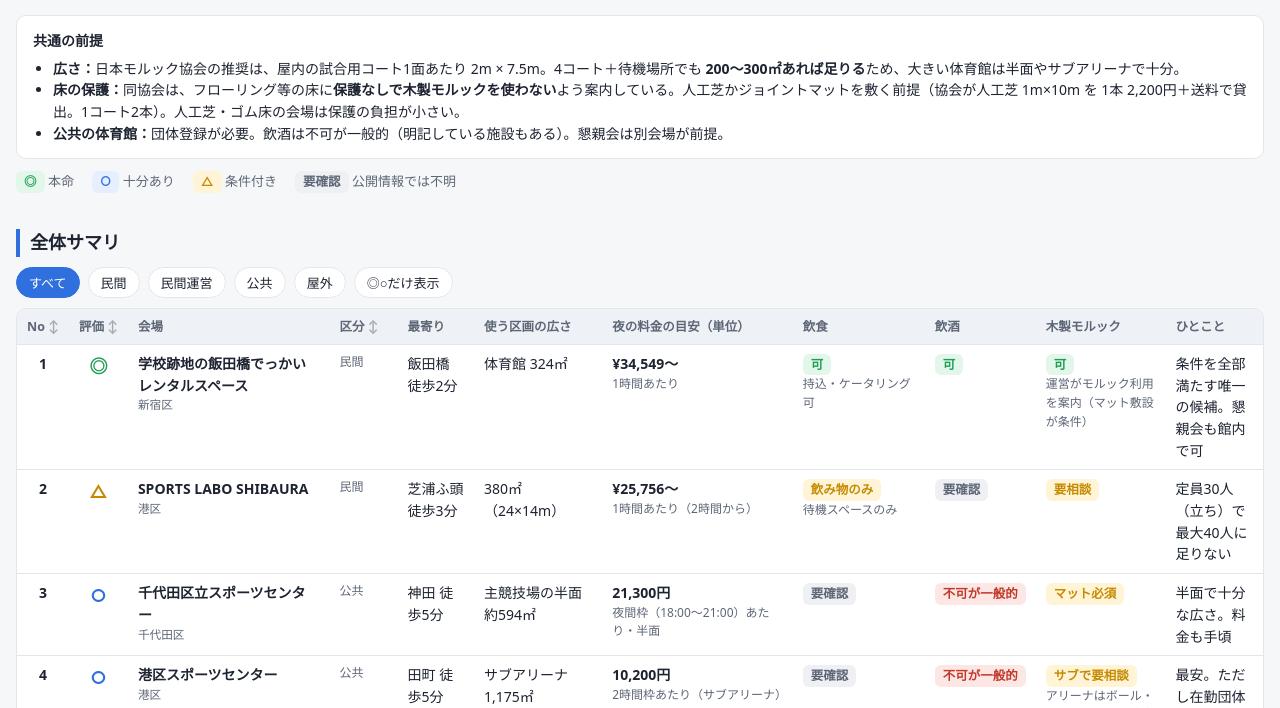
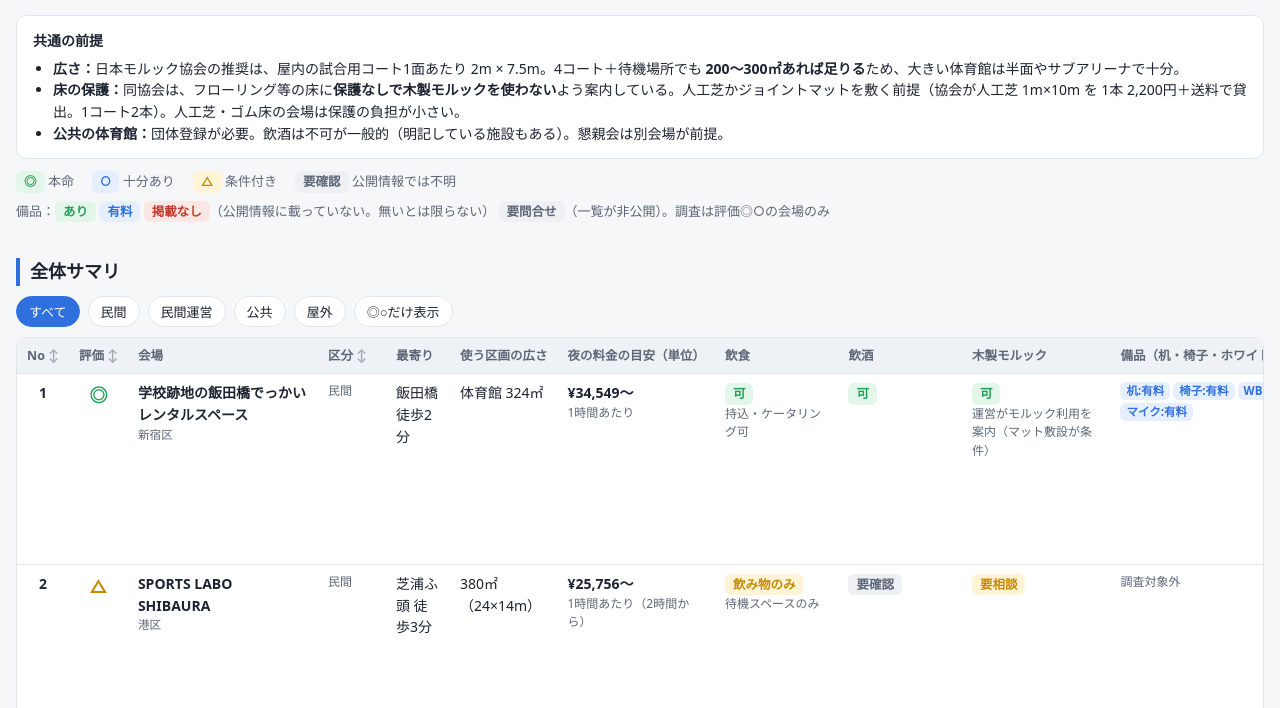
Before and after one commit to Junichi925/molkky-venues, a plain HTML site: page index.html in a window 1280 px wide. Shown: the part 90-798 px from the top of the page. Drawn offline with Linux system fonts and the light colour scheme.

Commit message:
Add equipment info for top-rated venues; fix BUDDY, Sports Zero, Meguro details
Co-Authored-By: Claude Opus 5.5 <noreply@anthropic.com>

```diff
--- a/index.html
+++ b/index.html
@@ -52,6 +52,8 @@ td.name small{display:block;font-weight:400;color:var(--muted)}
 .mark{font-size:18px;font-weight:700;text-align:center}
 .mark.best{color:var(--best)} .mark.good{color:var(--good)} .mark.cond{color:var(--cond)}
 td.detail{min-width:220px}
+.eq{display:flex;flex-wrap:wrap;gap:3px;min-width:200px}
+.eq .b{font-size:11.5px;padding:0 6px}
 td.links a{display:block;color:var(--accent);text-decoration:none;white-space:nowrap}
 td.links a:hover{text-decoration:underline}
 .type{font-size:12px;color:var(--muted);white-space:nowrap}
@@ -77,6 +79,7 @@ footer{color:var(--muted);font-size:12.5px;margin-top:28px}
     <span><span class="b good">○</span> 十分あり</span>
     <span><span class="b cond">△</span> 条件付き</span>
     <span><span class="b na">要確認</span> 公開情報では不明</span>
+    <span>備品：<span class="b best">あり</span> <span class="b good">有料</span> <span class="b ng">掲載なし</span>（公開情報に載っていない。無いとは限らない） <span class="b na">要問合せ</span>（一覧が非公開）。調査は評価◎○の会場のみ</span>
   </div>
 
   <h2>全体サマリ</h2>
@@ -92,6 +95,7 @@ footer{color:var(--muted);font-size:12.5px;margin-top:28px}
     <th>飲食</th>
     <th>飲酒</th>
     <th>木製モルック</th>
+    <th>備品（机・椅子・ホワイトボード・得点板・マイク）</th>
     <th>ひとこと</th>
   </tr></thead><tbody></tbody></table></div>
 
@@ -104,6 +108,7 @@ footer{color:var(--muted);font-size:12.5px;margin-top:28px}
     <th>営業・利用時間</th>
     <th>最寄り</th>
     <th>予約・登録</th>
+    <th>備品</th>
     <th>備考</th>
     <th>評価・意見</th>
     <th>リンク</th>
@@ -211,11 +216,11 @@ const V = [
   opinion:"公共の中では広さ・料金のバランスが良い",
   links:[["団体利用","https://www.chuo-sports.jp/guide/"]]},
  {no:9,name:"目黒区民センター体育館",area:"目黒区",type:"公共",rank:"good",
-  station:"目黒 徒歩10分",size:"体育室 735㎡",
+  station:"目黒 徒歩10分",size:"体育室 783㎡（35×21m）",
   price:"16,500円",unit:"夜間枠（3時間）あたり・区外料金",
   food:["要確認","na"],drink:["不可が一般的","ng"],molkky:["マット必須","cond"],
   one:"区外料金が公開されていてわかりやすい",
-  sizeD:"体育室 735㎡",
+  sizeD:"体育室 783㎡（35m×21m、区公式）",
   priceD:"夜間枠（3時間）：区外 16,500円／区民 8,200円（2025/4改定）",
   hours:"夜間枠あり",
   reserve:"事前の団体登録が必要",
@@ -322,15 +327,15 @@ const V = [
   links:[["スポーツゾーン","https://www.ys-tokyobay.co.jp/sports/"],["レストラン","https://www.ys-tokyobay.co.jp/restaurant/"]]},
  {no:20,name:"BUDDYスポーツアリーナ",area:"江東区",type:"民間",rank:"good",
   station:"有明テニスの森 徒歩12分",size:"要確認",
-  price:"¥24,200〜",unit:"1時間あたり（平日10:00〜18:00・ビジターの例）",
-  food:["館内レストラン","good","BBQ施設あり"],drink:["要確認","na"],molkky:["要確認","na"],
-  one:"23時まで使えて、飲食施設が揃っている",
-  sizeD:"屋内多目的スポーツ施設（アリーナコートの広さは要確認）",
-  priceD:"アリーナコート ¥24,200／1時間（平日10:00〜18:00・ビジターの例）。夜間料金は要確認",
-  hours:"9:00〜23:00",
-  reserve:"電話 03-6426-0327 またはメール",
-  note:"レストラン・BBQ施設あり。有料駐車場27台",opinion:"問い合わせる価値あり",
-  links:[["公式","https://ariake-sportsarena.com/"]]},
+  price:"¥29,700",unit:"1時間あたり（平日18:00〜23:00・ビジター）。4時間以上は ¥66,000／1時間",
+  food:["館内レストラン","good","BBQ施設あり・会議室で飲食可"],drink:["要確認","na"],molkky:["要確認","na"],
+  one:"23時まで使えて、飲食施設が揃っている。4時間以上は割高",
+  sizeD:"屋内多目的スポーツ施設。アリーナコートは1階（広さは要確認）",
+  priceD:"アリーナコート：平日18:00〜23:00 ビジター ¥29,700／1時間（有料会員 ¥27,500）、平日10:00〜18:00 ビジター ¥24,200／1時間。1日4時間以上は大枠扱いで ¥66,000／1時間（電話予約のみ・キャンセル不可）",
+  hours:"平日10:00〜23:00、土日祝9:00〜23:00",
+  reserve:"LaBOLA予約。ビジターは30日前から。4時間以上は電話（03-6426-0327）",
+  note:"レストラン・BBQ施設あり。有料駐車場27台。企業運動会・大型イベントの相談窓口あり",opinion:"問い合わせる価値あり。3時間以内に収めたい",
+  links:[["公式","https://ariake-sportsarena.com/"],["予約","https://yoyaku.labola.jp/r/shop/2127/"],["企業利用","https://ariake-sportsarena.com/rental"]]},
  {no:21,name:"IKUSA ARENA",area:"練馬区",type:"民間",rank:"cond",
   station:"東武練馬 徒歩10分",size:"約700㎡（メインフロア）〜約1,000㎡",
   price:"¥65,000",unit:"1時間あたり（平日・通常シーズン）",
@@ -344,12 +349,12 @@ const V = [
  {no:22,name:"スポーツゼロ",area:"杉並区",type:"民間",rank:"good",
   station:"新高円寺 徒歩2分",size:"屋内人工芝 約171㎡",
   price:"¥5,000",unit:"1時間あたり（金曜18:00〜22:00）",
-  food:["要確認","na"],drink:["要確認","na"],molkky:["人工芝","good"],
+  food:["イベント時は可","good","持込可"],drink:["イベント時は可","good","飲酒が主目的のイベントは不可"],molkky:["人工芝・セット無料","best","モルックセットを無料で貸出"],
   one:"安く、マットも不要。2〜3コートが限界",
   sizeD:"多目的フィールド 約171㎡（屋内人工芝）",
   priceD:"¥5,000／1時間（金曜18:00〜22:00、土日祝8:00〜22:00）",
   hours:"〜22:00",reserve:"公式から予約",
-  note:"マイク3本・プロジェクター・120インチスクリーンを無料で貸出",opinion:"狭さを許容できれば",
+  note:"イベント利用時は飲食物（お酒）の持込可。ただし大量の飲酒を伴うもの、飲酒・飲食が主目的のイベントは不可",opinion:"狭さを許容できれば",
   links:[["公式","https://www.senon-sports-zero.jp/facility/index"]]},
  {no:23,name:"ROX・3G スーパーマルチコート",area:"台東区",type:"民間",rank:"good",
   station:"浅草（TX） 徒歩1分",size:"屋根付き人工芝 544㎡（32×17m）",
@@ -383,6 +388,22 @@ const V = [
   note:"No.19（東京スポーツ文化館）の敷地内",opinion:"屋外でよければ",
   links:[["予約","https://yoyaku.labola.jp/r/shop/3099/"]]}
 ];
+
+// 備品（調査対象は◎○のみ）。y=あり p=有料 n=掲載なし q=要問合せ
+const EQ = {
+ 1:{s:{机:"p",椅子:"p",WB:"p",得点板:"n",マイク:"p"},d:"有料オプション（在庫数）：長机 計75台（150cm×41、180cm×34）、パイプ椅子 260脚、ホワイトボード 1台、マイク＋スピーカー 1式、プロジェクター 1台、60インチディスプレイ 1台。料金例（スペースマーケット掲載）：パイプ椅子 ¥330／脚、長机 ¥418／台、ホワイトボード ¥550／回、マイク＋スピーカー ¥5,500／回、プロジェクター ¥5,500／回。得点板・タイマーの掲載なし"},
+ 3:{s:{机:"q",椅子:"q",WB:"q",得点板:"q",マイク:"q"},d:"備品の一覧は公開されていない。電話（03-3256-8444）で要確認"},
+ 4:{s:{机:"q",椅子:"q",WB:"q",得点板:"q",マイク:"q"},d:"サブアリーナ：音響設備は全面貸切のときのみ使用可。ゴール・ネットあり。倉庫内の器具は使えず、用具は持参。机・椅子・ホワイトボード・得点板は公開情報なし（03-3452-4151 で要確認）"},
+ 6:{s:{机:"n",椅子:"n",WB:"n",得点板:"n",マイク:"n"},d:"体育館の有料レンタル：オフィシャルタイマー ¥2,200／台（2台）、ビブス・ボール等。得点板は屋上運動場用のみ（¥2,200／台）。机・椅子・ホワイトボード・マイクの掲載なし"},
+ 8:{s:{机:"q",椅子:"q",WB:"q",得点板:"q",マイク:"q"},d:"備品の一覧は公開されていない。電話（03-3666-1501）で要確認"},
+ 9:{s:{机:"q",椅子:"q",WB:"q",得点板:"q",マイク:"q"},d:"備品の一覧は公開されていない。電話（03-3711-1139）で要確認"},
+ 19:{s:{机:"y",椅子:"y",WB:"y",得点板:"y",マイク:"y"},d:"貸切備品表（2026/4/1時点）にあり：椅子・長机・ホワイトボード・得点板・デジタイマー・ストップウォッチ・表彰台・演台・マイク付ポータブルデッキ（サブアリーナ用）・養生シート・ゴム製シート・カラーコーン等。利用3日前までに備品表をFAX／メールで申請。※マルチスタジオA・Cはスポーツミラーあり"},
+ 20:{s:{机:"y",椅子:"y",WB:"n",得点板:"y",マイク:"n"},d:"無料：得点板・電子ホイッスル・ボール・ビブス。ミーティングルーム（6.5×7m、長机・椅子付き、¥15,400／1時間、飲食可）を併用できる。ホワイトボード・マイクの掲載なし"},
+ 22:{s:{机:"y",椅子:"y",WB:"n",得点板:"n",マイク:"y"},d:"無料：机 40台、椅子 80脚、マイク 3本、プロジェクター 1台、120インチスクリーン 1台、49型モニター 3台、モルックセット・ボッチャ等。ホワイトボード・得点板の掲載なし"},
+ 23:{s:{机:"n",椅子:"n",WB:"n",得点板:"n",マイク:"n"},d:"無料：タイマー 1台、フットサルボール 2個、ビブス 5枚。机・椅子・ホワイトボード・得点板・マイクの掲載なし"}
+};
+const EQL = {y:["あり","best"],p:["有料","good"],n:["掲載なし","ng"],q:["要問合せ","na"]};
+const eqSum = no => EQ[no] ? `<div class="eq">${Object.entries(EQ[no].s).map(([k,v])=>`<span class="b ${EQL[v][1]}">${k}:${EQL[v][0]}</span>`).join("")}</div>` : `<span class="unit">調査対象外</span>`;
 
 const RANK = {best:["◎","best",0],good:["○","good",1],cond:["△","cond",2]};
 const badge = (a)=> a ? `<span class="b ${a[1]}" ${a[2]?`title="${a[2]}"`:""}>${a[0]}</span>${a[2]?`<span class="unit">${a[2]}</span>`:""}` : "";
@@ -424,6 +445,7 @@ function render(){
       <td>${badge(v.food)}</td>
       <td>${badge(v.drink)}</td>
       <td>${badge(v.molkky)}</td>
+      <td>${eqSum(v.no)}</td>
       <td>${v.one}</td></tr>`;}).join("");
   document.querySelector("#detail tbody").innerHTML = r.map(v=>{
     const k=RANK[v.rank];
@@ -435,6 +457,7 @@ function render(){
       <td>${v.hours}</td>
       <td>${v.station}</td>
       <td class="detail">${v.reserve}</td>
+      <td class="detail">${EQ[v.no]?EQ[v.no].d:'<span class="unit">調査対象外（評価△）</span>'}</td>
       <td class="detail">${v.note||"—"}</td>
       <td class="detail"><span class="b ${k[1]}">${k[0]}</span> ${v.opinion}</td>
       <td class="links">${v.links.map(l=>`<a href="${l[1]}" target="_blank" rel="noopener">${l[0]} ↗</a>`).join("")}</td></tr>`;}).join("");
```
